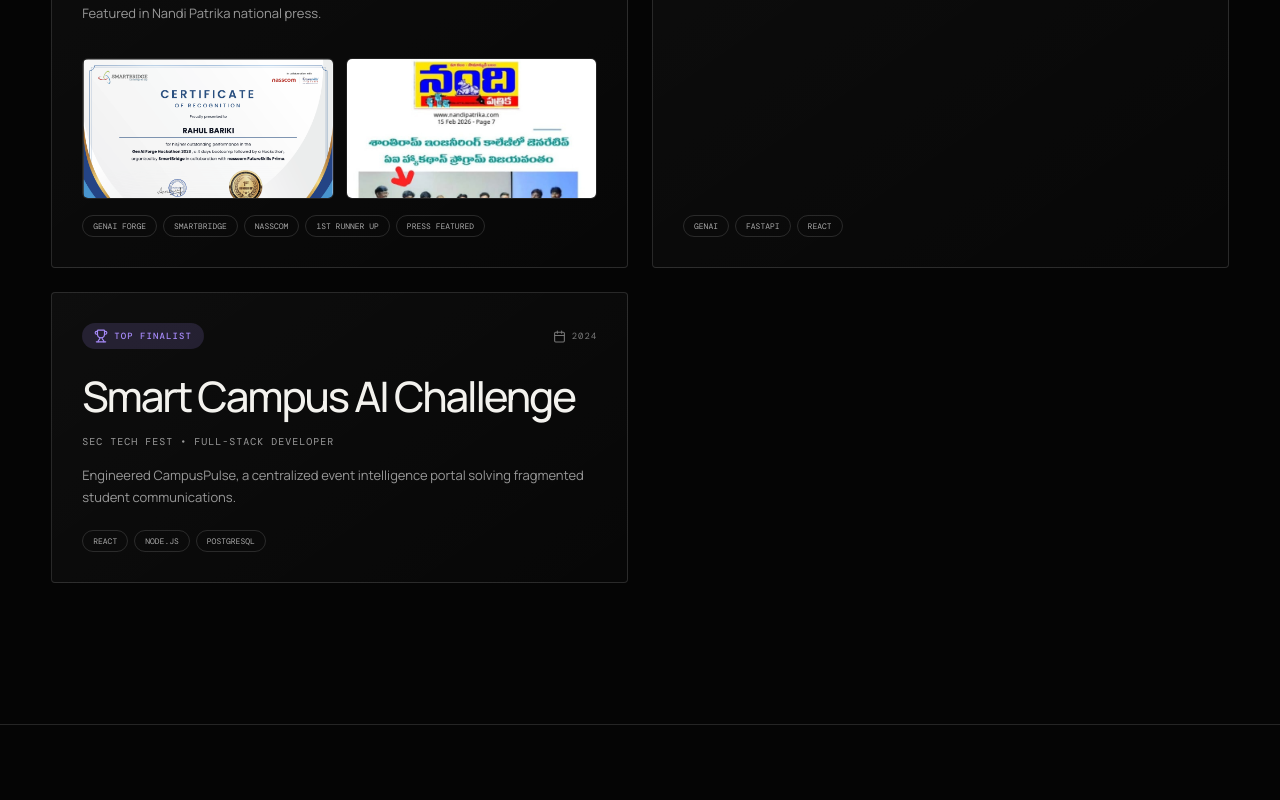
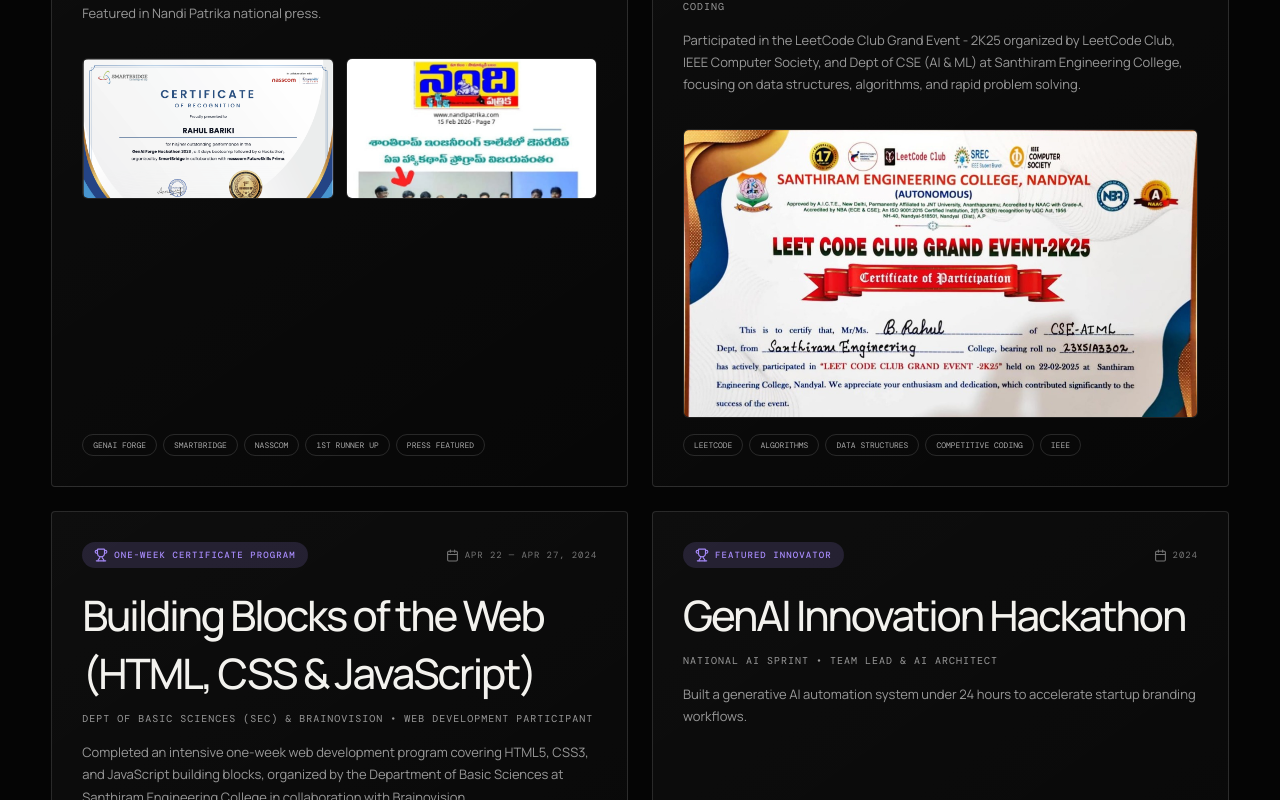
Before and after one commit to Rahulbariki/rahul-portfolio, a React (Vite) app: page / in a window 1280 px wide. Shown: the part 6260-7060 px from the top of the page. Built offline with nearby package versions, Linux system fonts and the light colour scheme; a web font is replaced by a local one.

Commit message:
refactor: move LeetCode Club Grand Event - 2K25 and Building Blocks of the Web into Hackathons & Competitions section

```diff
--- a/src/App.jsx
+++ b/src/App.jsx
@@ -85,6 +85,29 @@
     image: '/assets/cert-genai-forge-hackathon-2026.png',
     newsImage: '/assets/news-genai-forge-hackathon-2026.jpg',
     tone: 'cyan',
+  },
+  {
+    title: 'LeetCode Club Grand Event - 2K25',
+    organizer: 'LeetCode Club & IEEE Computer Society',
+    date: 'Feb 22, 2025',
+    role: 'Active Participant — Competitive Coding',
+    award: 'Active Participant 🏆',
+    description: 'Participated in the LeetCode Club Grand Event - 2K25 organized by LeetCode Club, IEEE Computer Society, and Dept of CSE (AI & ML) at Santhiram Engineering College, focusing on data structures, algorithms, and rapid problem solving.',
+    tags: ['LeetCode', 'Algorithms', 'Data Structures', 'Competitive Coding', 'IEEE'],
+    image: '/assets/cert-leetcode-club-2k25.jpg',
+    stageImage: '/assets/photo-leetcode-club-2k25.jpg',
+    tone: 'cyan',
+  },
+  {
+    title: 'Building Blocks of the Web (HTML, CSS & JavaScript)',
+    organizer: 'Dept of Basic Sciences (SEC) & Brainovision',
+    date: 'Apr 22 — Apr 27, 2024',
+    role: 'Web Development Participant',
+    award: 'One-Week Certificate Program',
+    description: 'Completed an intensive one-week web development program covering HTML5, CSS3, and JavaScript building blocks, organized by the Department of Basic Sciences at Santhiram Engineering College in collaboration with Brainovision.',
+    tags: ['HTML5', 'CSS3', 'JavaScript', 'Web Fundamentals', 'AICTE Approved'],
+    image: '/assets/cert-building-blocks-web-2024.png',
+    tone: 'lime',
   },
   {
     title: 'GenAI Innovation Hackathon',
@@ -230,31 +253,6 @@
   },
 
   // --- PARTICIPATIONS & WORKSHOPS ---
-  {
-    category: 'participation',
-    title: 'LeetCode Club Grand Event - 2K25',
-    kicker: 'Algorithmic Coding & Problem Solving Event',
-    issuer: 'LeetCode Club & IEEE Computer Society',
-    date: 'Feb 22, 2025',
-    certId: 'IEEE Computer Society (SEC)',
-    skills: ['LeetCode', 'Algorithms', 'Data Structures', 'Competitive Coding'],
-    image: '/assets/cert-leetcode-club-2k25.jpg',
-    stageImage: '/assets/photo-leetcode-club-2k25.jpg',
-    credentialUrl: '/assets/cert-leetcode-club-2k25.jpg',
-    tone: 'cyan',
-  },
-  {
-    category: 'participation',
-    title: 'Building Blocks of the Web (HTML, CSS & JavaScript)',
-    kicker: 'One-Week Intensive Web Certificate Program',
-    issuer: 'Santhiram Engg. College & Brainovision',
-    date: 'Apr 22 — Apr 27, 2024',
-    certId: 'Dept of Basic Sciences (SEC)',
-    skills: ['HTML5', 'CSS3', 'JavaScript', 'Web Fundamentals'],
-    image: '/assets/cert-building-blocks-web-2024.png',
-    credentialUrl: '/assets/cert-building-blocks-web-2024.png',
-    tone: 'lime',
-  },
   {
     category: 'participation',
     title: 'National Level Short Term Training Program (NSTTP 2K24)',
```
